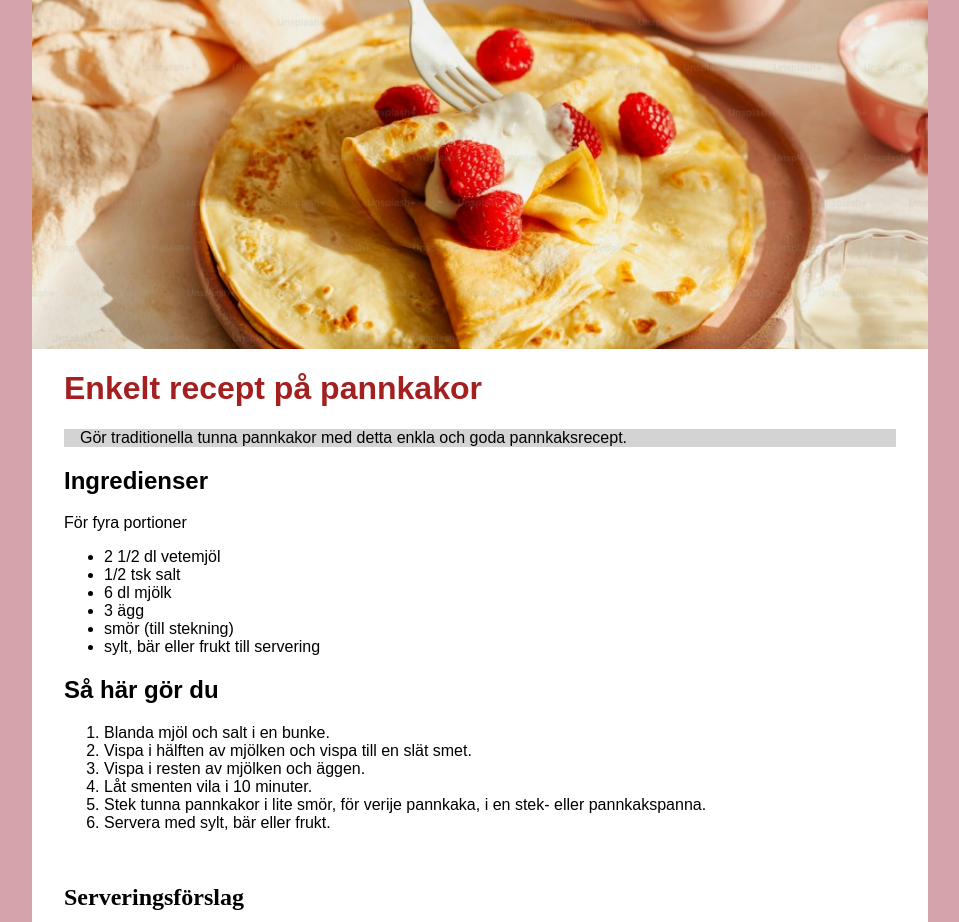
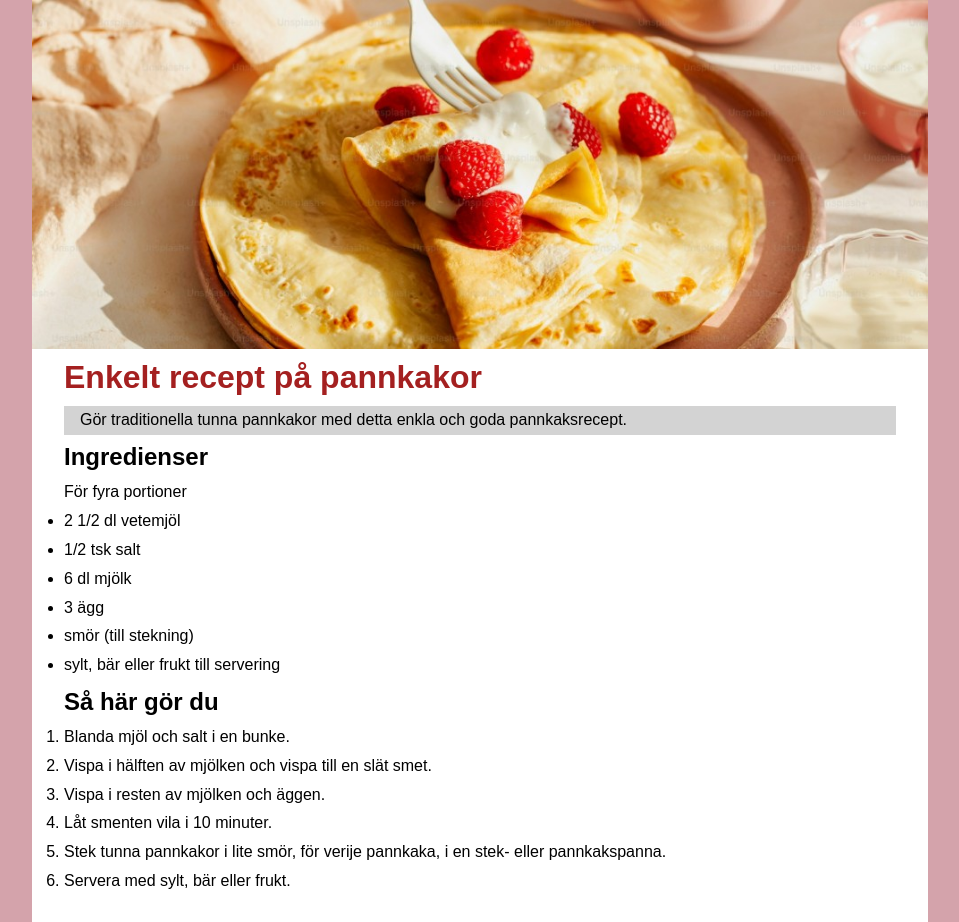
Before and after one commit to Madbom/ReceptProjekt, a plain HTML site: page index.html in a window 1280 px wide. Shown: the top 922 px of the page, without its empty margins (160-1119 px from the left). Drawn offline with Linux system fonts and the light colour scheme.

Commit message:
Update css with rest and nesting.

```diff
--- a/index.html
+++ b/index.html
@@ -1,6 +1,7 @@
 <!DOCTYPE html>
 <html  lang="SE">
   <head>
+    <meta charset="UTF-8">
     <meta name="viewport" content="width=device-width, initial-scale=1.0">
     <title>Recept</title>
     <link rel="stylesheet" href="styles.css">
@@ -22,9 +23,7 @@
           <h1>Enkelt recept på pannkakor</h1>
         </div>
 
-        <div class="Panel">
-          <p class="panel-text">Gör traditionella tunna pannkakor med detta enkla och goda pannkaksrecept.</p>
-        </div>
+        <p class="panel">Gör traditionella tunna pannkakor med detta enkla och goda pannkaksrecept.</p>
 
         <div class="info">
           <h2>Ingredienser</h2>
@@ -48,6 +47,7 @@
             <li>Stek tunna pannkakor i lite smör, för verije pannkaka, i en stek- eller pannkakspanna.</li>
             <li>Servera med sylt, bär eller frukt.</li>
           </ol>
+        </div>
       </main>
       <h2>Serveringsförslag</h2>
       <div class="image-gallery">
--- a/styles.css
+++ b/styles.css
@@ -1,9 +1,28 @@
+:root {
+  --width: 100%;
+  --main-font: 'Droid Sans', Arial, sans-serif;
+}
+
 * {
+  margin: 0;
+  padding: 0;
+  font: inherit;
+}
+
+*,
+*::before,
+*::after {
   box-sizing: border-box;
 }
+
 body {
   background-color: rgb(212, 163, 171);
-  margin: 0;
+  line-height: 1.8;
+  font-family: var(--main-font);
+  h2 {
+    font-size: 1.5em;
+    font-weight: bold;
+  }
 }
 
 /* Skip link */
@@ -12,17 +31,15 @@ body {
   top: -100px;
   left: 1rem;
   z-index: 1000;
-
   padding: 0.75rem 1.5rem;
   background: #fff;
   color: #000;
   font-weight: 700;
   border: 2px solid #000;
   border-radius: 4px;
+  &:focus {
+  top: 1rem;
   }
-
-.skip-link:focus {
-    top: 1rem;
 }
 
 .content-wrapper {
@@ -33,44 +50,34 @@ body {
   display: flex;
   flex-direction: column;
 }
-.bild-1 {
-  width: 100%;
-  margin: 0;
-  padding: 0;
-  flex-shrink: 0;
-}
-.bild-1 img {
-  width: 100%;
-  min-width: 100%;
+.bild-1{
+  &,
+  & img {
   height: auto;
   display: block;
+  width: var(--width);
+  }
 }
 .Rubrik {
-  width: 100%;
-  padding-left: 0;
   text-align: left;
-  font-size: 1em;
-  font-family: Droid Sans, sans-serif;
+  font-size: clamp(1.25rem, 5vw, 2rem);
+  font-weight: bold;
   color: rgb(164, 32, 32)
 }
-.Panel {
+.panel {
+  text-align: left;
+  & p.panel {
     background-color: lightgray;
-  width: 100%;
     padding-left: 1em;
-}
-.panel-text {
-  text-align: left;
     font-size: 1em;
-  font-family: Droid Sans, sans-serif;
     color:black
   }
+}
 .info {
-  width: 100%;
   height: auto;
   padding-bottom: 1em;
   text-align: left;
   font-size: 1em;
-  font-family: Droid Sans, sans-serif;
   color:black
 }
 .punkt-lista {
@@ -80,11 +87,12 @@ body {
 .image-gallery {
   display: flex;
   gap: 1em;
-}
-.image-gallery img {
-  width: 48%;
+  & img {
+  width: calc(50% - 0.5em);
   height: auto;
   object-fit: cover;
+  display: block;
+  }
 }
 
 @media screen and (min-width: 40em) {
@@ -93,18 +101,14 @@ body {
     padding: 2em;
   }
   .bild-1 {
-    width: calc(100% + 4em);
+    width: calc(var(--width) + 4em);
     margin-top: -2em;
     margin-left: -2em;
     margin-right: -2em;
   }
-  .Rubrik {
-    width: 100%;
-  }
-  .Panel {
-    width: 100%;
-  }
+  .Rubrik,
+  .panel,
   .info {
-    width: 100%;
+    width: var(--width);
   }
 }
```
Lines whose indentation alone changed are shown as unchanged.
